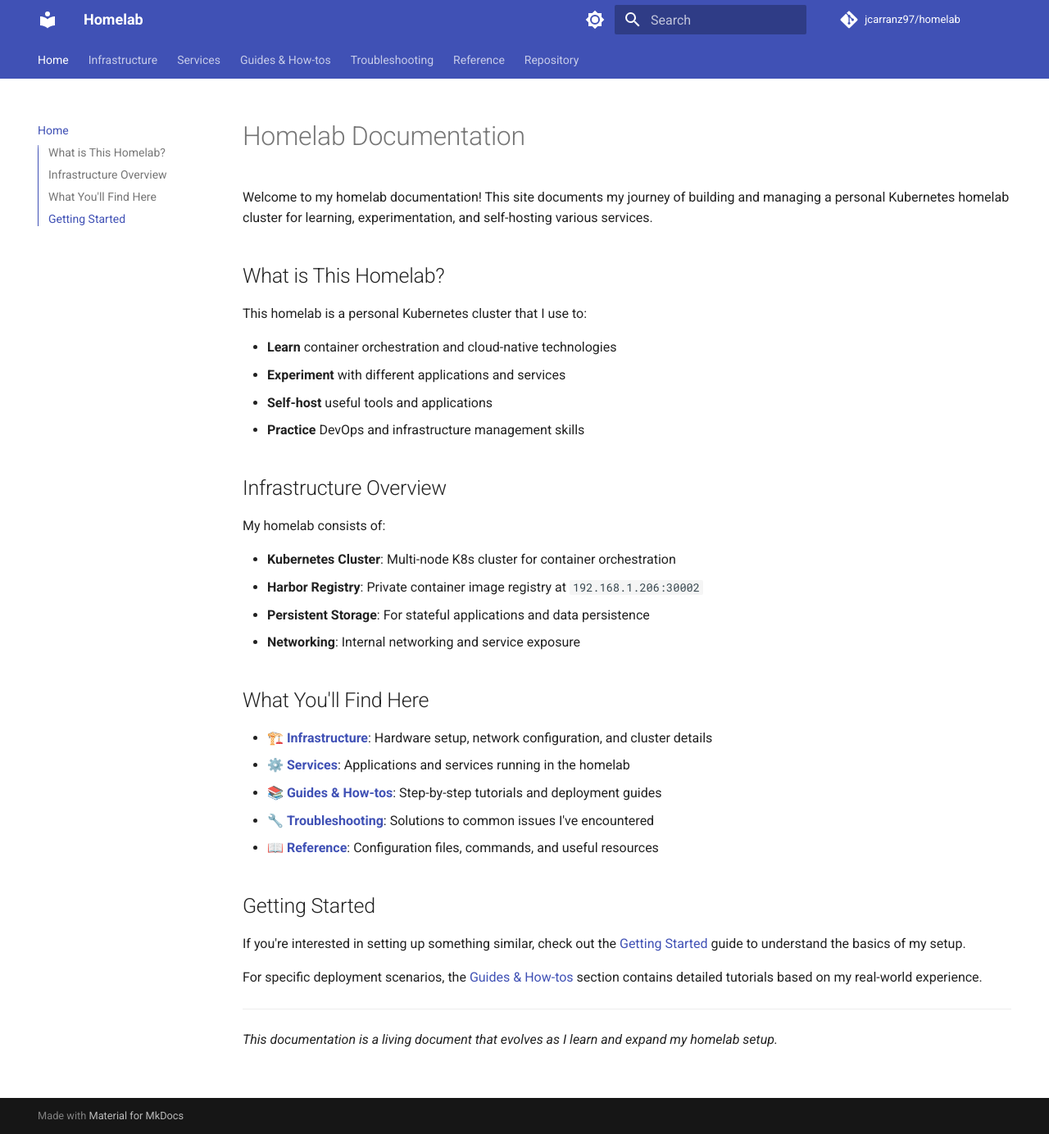
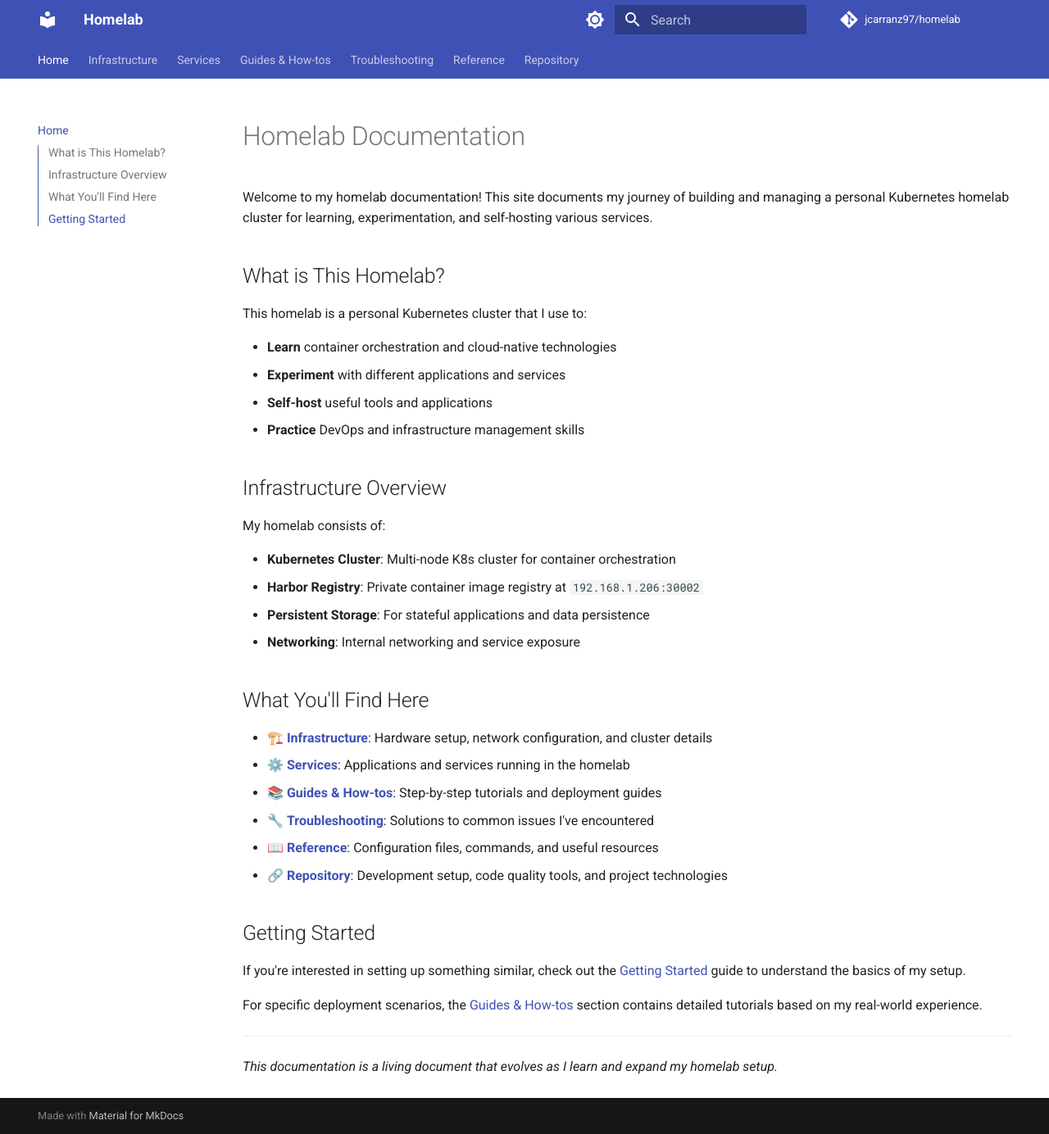
Before and after one commit to jcarranz97/homelab, an MkDocs documentation site: the page built from docs/index.md, in a window 1280 px wide and 1384 px high. Shown: the whole window at 82% size. Built offline with MkDocs 1.6.1 and Material for MkDocs 9.7.7, drawn with Linux system fonts in a browser that asks for light colours; comment, search, counter and statistics services are not loaded.

Commit message:
Add Repository Section to Documentation Index (#4)
## Overview

This PR enhances the main documentation homepage by adding the
Repository section to the "What You'll Find Here" navigation guide. This
change improves content discoverability and provides a complete overview
of all available documentation sections.

## Changes Made

### 📝 Updated Documentation Homepage
- **Added Repository section** to the main index navigation list
- **Consistent formatting** with existing documentation sections
- **Clear description** highlighting development tools and project
technologies
- **Direct navigation** to repository documentation content

## Benefits

- **Improved UX**: Users can discover all available documentation from
the homepage
- **Navigation Consistency**: Homepage now matches the mkdocs.yml
navigation structure
- **Content Accessibility**: Repository documentation is more
discoverable
- **Professional Presentation**: Complete and well-organized
documentation index

## Impact

This small but important change ensures that visitors to the
documentation homepage can easily find and access information about the
project's development practices, quality tools, and technology stack,
creating a more complete and professional documentation experience.

```diff
--- a/docs/index.md
+++ b/docs/index.md
@@ -28,6 +28,7 @@ My homelab consists of:
 - 📚 **[Guides & How-tos](guides/getting-started.md)**: Step-by-step tutorials and deployment guides
 - 🔧 **[Troubleshooting](troubleshooting/common-issues.md)**: Solutions to common issues I've encountered
 - 📖 **[Reference](reference/configs.md)**: Configuration files, commands, and useful resources
+- 🔗 **[Repository](repository/technologies.md)**: Development setup, code quality tools, and project technologies
 
 ## Getting Started
 
```
